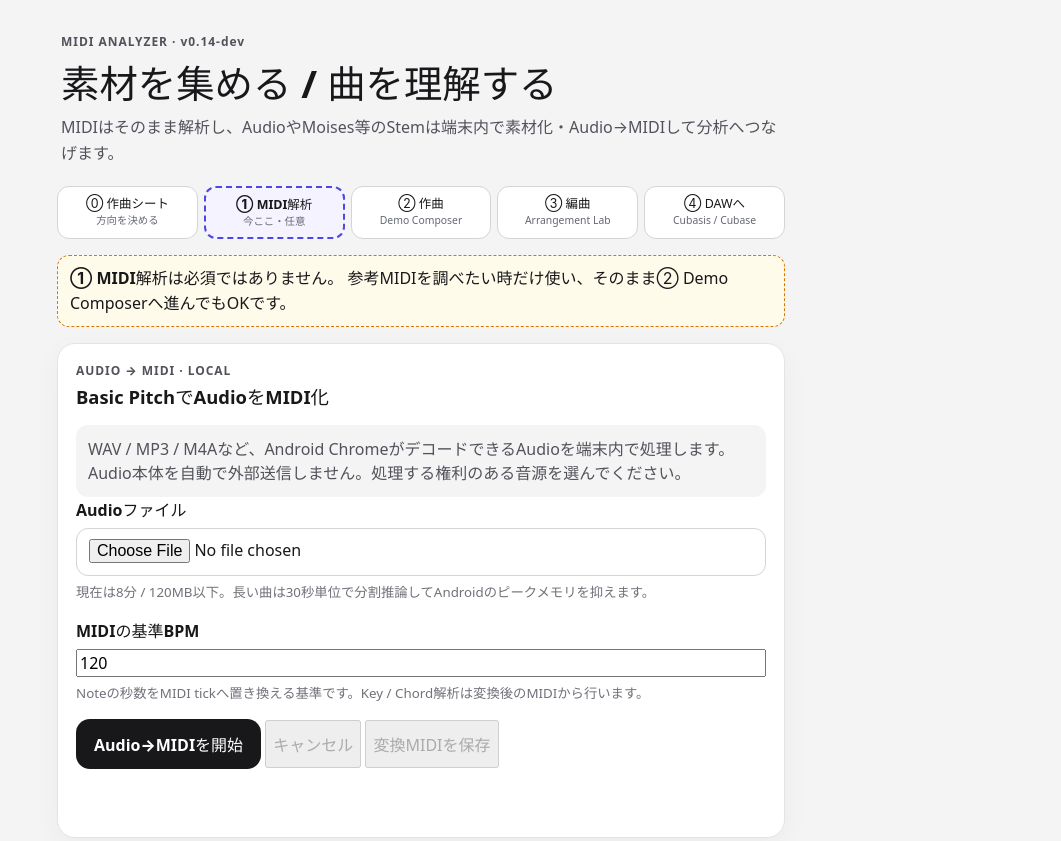
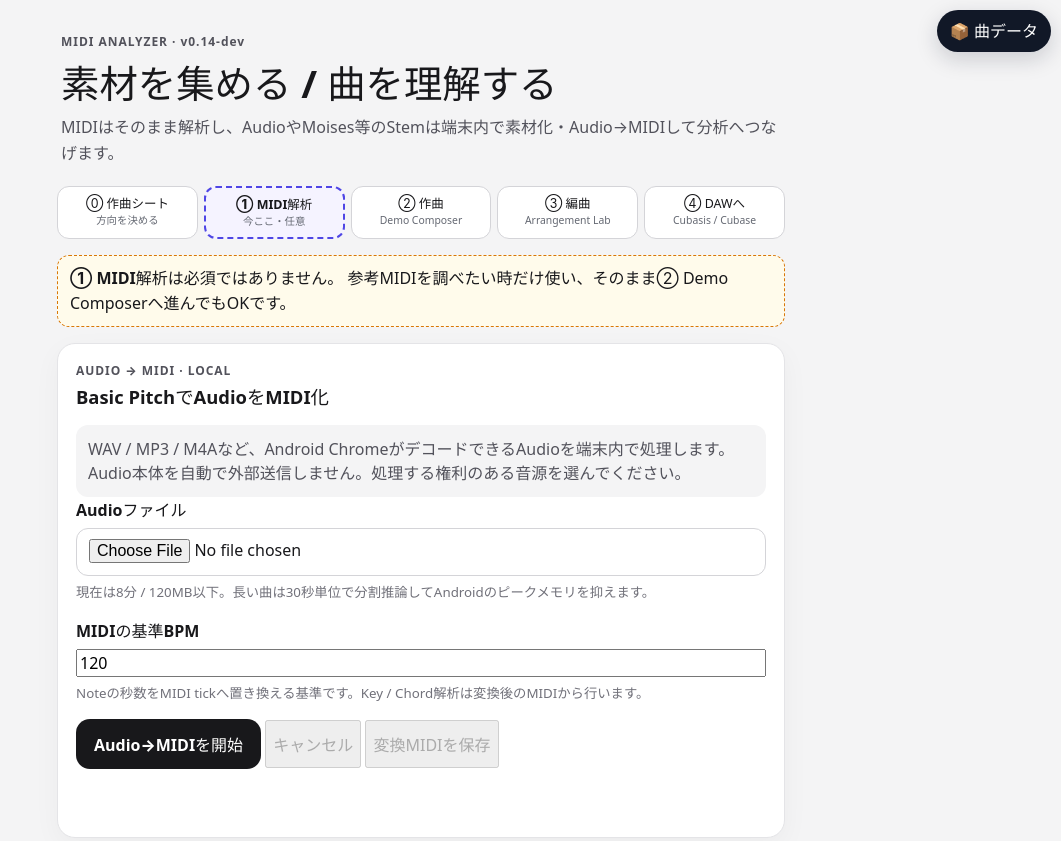
Before and after one commit to tamurayuuki46-cpu/midi-analyzer, a website built with Vite: page index.html in a window 1280 px wide. Shown: the top 841 px of the page, without its empty margins (219-1280 px from the left). Built offline with nearby package versions, Linux system fonts and the light colour scheme.

Commit message:
feat: mount song data menu in MIDI Analyzer

```diff
--- a/index.html
+++ b/index.html
@@ -49,6 +49,7 @@
       <div id="saved-midi-list"></div>
       <div id="result" aria-live="polite"></div>
     </main>
+    <script type="module" src="/src/ui/songDataMenuEntry.js"></script>
     <script type="module" src="/src/main.js"></script>
     <script type="module" src="/src/ui/midiKeyTools.js"></script>
     <script type="module" src="/src/ui/basicPitchNoteTools.js"></script>
```
